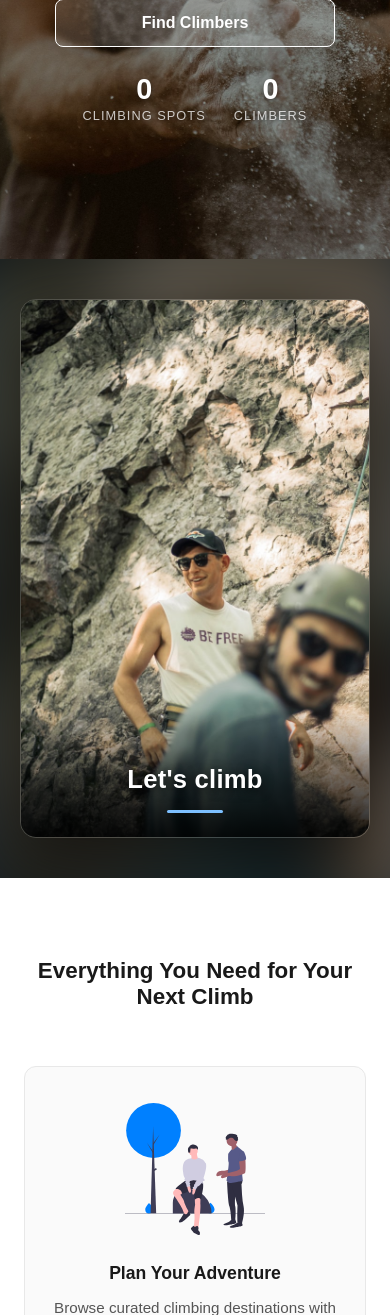
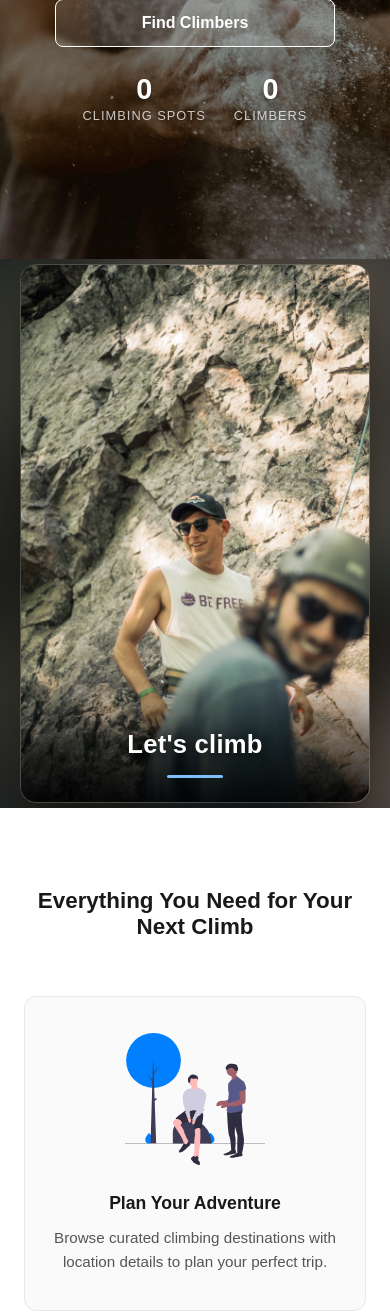
Before and after one commit to jkagawa/fsnd-capstone-project, a Flask app: page / in a window 390 px wide. Shown: the part 585-1900 px from the top of the page. Run offline with Flask 2, Linux system fonts and the light colour scheme; data that the repository does not hold is empty.

Commit message:
Adjust band image height

```diff
--- a/static/main.css
+++ b/static/main.css
@@ -1639,7 +1639,7 @@ header {
     justify-content: center;
     max-width: 1080px;
     margin: 0 auto;
-    padding: 56px 24px;
+    padding: 10px 24px;
 }
 
 /* Card wrapper. Carries the radius/shadow so the caption scrim clips to the
@@ -1658,7 +1658,7 @@ header {
 /* Constraining height and letting width follow is what guarantees no crop. */
 .home-band-photo {
     display: block;
-    height: clamp(400px, 70vh, 700px);
+    height: 100vh;
     width: auto;
     max-width: 100%;
     object-fit: contain;
@@ -1704,11 +1704,11 @@ header {
    (The general home @media block sits earlier in the file and would lose.) */
 @media (max-width: 860px) {
     .home-band-inner {
-        padding: 40px 20px;
+        padding: 5px 20px;
     }
     .home-band-photo {
         height: auto;
-        max-height: 66vh;
+        max-height: 100vh;
         max-width: min(92vw, 420px);
     }
     .home-band-panel {
```
